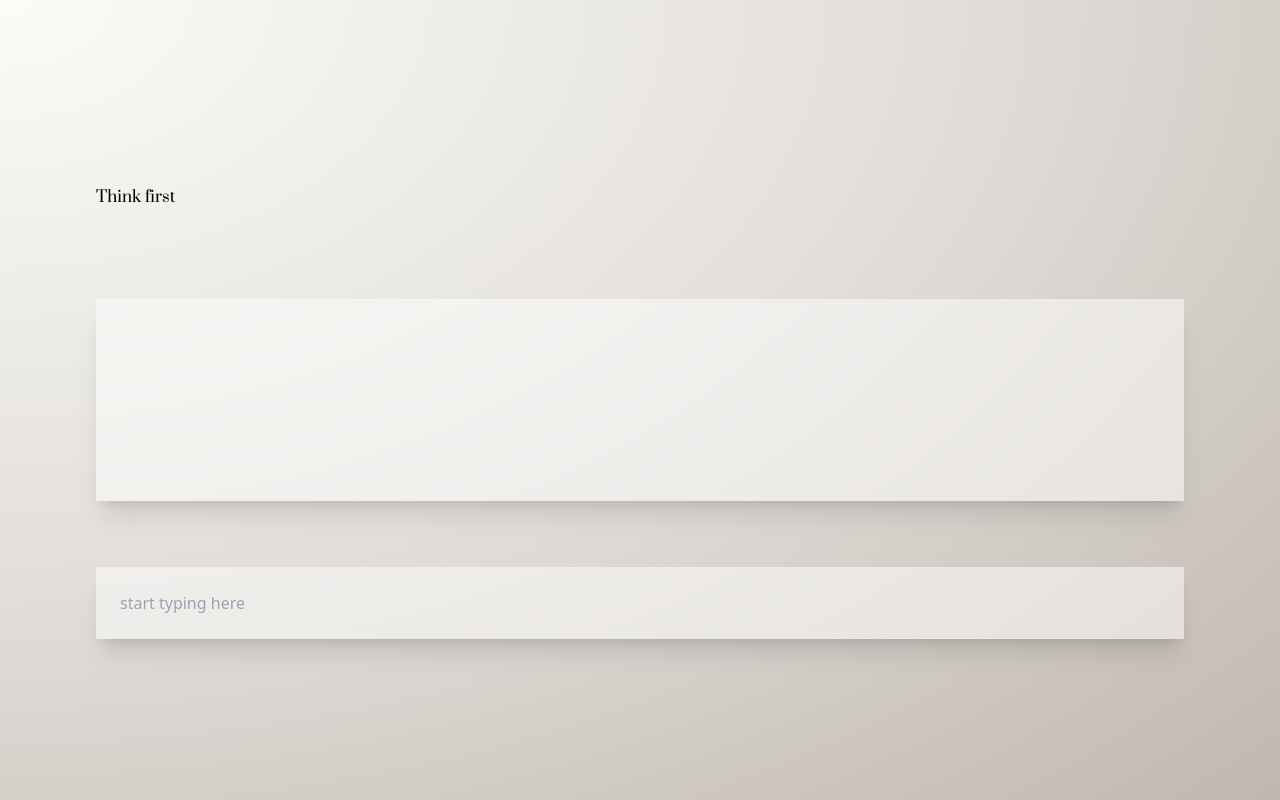
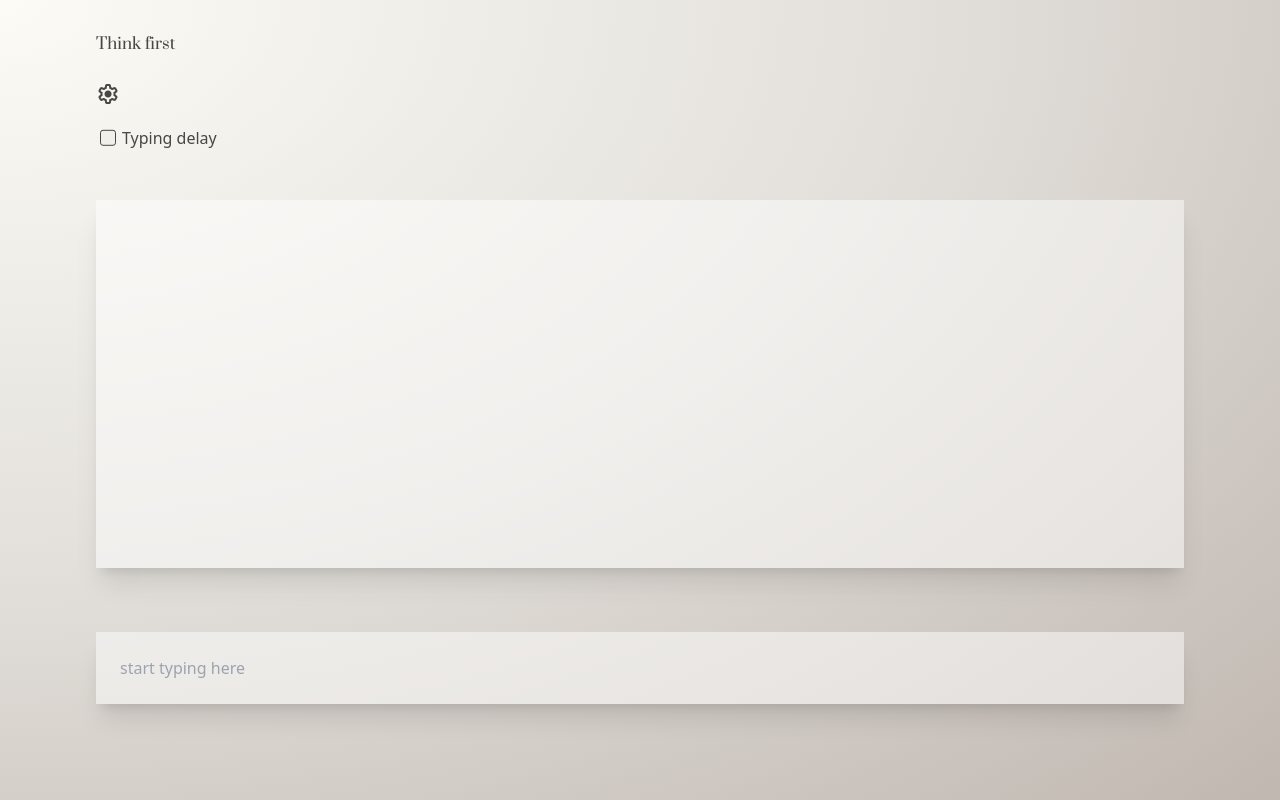
Before and after one commit to Claudia413/typewriter, a Next.js app: page /typewriter in a window 1280 px wide. Built offline with nearby package versions, Linux system fonts and the light colour scheme.

Commit message:
Add styling writing page, add settings, improve layout, add material icons

```diff
--- a/app/globals.css
+++ b/app/globals.css
@@ -31,3 +31,31 @@ body {
     text-wrap: balance;
   }
 }
+
+input[type="checkbox"] {
+  appearance: none;
+  background-color: rgb(241 239 234);
+  margin: 0;
+  font: inherit;
+  color: currentColor;
+  width: 1rem;
+  height: 1rem;
+  border: 1px solid currentColor;
+  border-radius: 3px;
+  transform: translateY(-0.075em);
+  display: grid;
+  place-content: center;
+}
+
+input[type="checkbox"]::before {
+  content: "";
+  width: 0.65rem;
+  height: 0.65rem;
+  transform: scale(0);
+  transition: 120ms transform ease-in-out;
+  box-shadow: inset 1em 1em #484743;
+}
+
+input[type="checkbox"]:checked::before {
+  transform: scale(1);
+}
--- a/app/page.tsx
+++ b/app/page.tsx
@@ -1,9 +1,8 @@
-import Image from "next/image";
 import Link from "next/link";
 
 export default function Home() {
   return (
-    <main className="flex flex-col min-h-screen items-center px-16 md:px-48 py-24 text-brown-900">
+    <main className="flex flex-col min-h-screen items-center px-8 md:px-16 lg:px-24 xl:px-48 py-24 text-brown-900">
       <div className="flex flex-row md:gap-4">
         <div className="w-full flex flex-col justify-center font-lato">
           <h1 className="text-5xl my-4 font-prata tracking-wider max-w-2xl mb-8">
@@ -60,7 +59,7 @@ export default function Home() {
             Start writing
           </Link>
         </div>
-        <div className="-mr-48">
+        <div className="-mr-48 hidden md:block">
           <img
             src="/keyboard-small-light.png"
             className="w-4/5 translate-x-1/4 h-auto"
--- a/app/typewriter/page.tsx
+++ b/app/typewriter/page.tsx
@@ -1,18 +1,31 @@
 "use client";
+import Link from "next/link";
 import { useEffect, useState } from "react";
+import "material-symbols";
 
 export default function Home() {
   const [typed, setTyped] = useState("");
   const [toType, setToType] = useState("");
   const [delay, setDelay] = useState(100);
+  const [minDelay, setMinDelay] = useState(0);
+  const [settingsOpen, setSettingsOpen] = useState(true);
+  const [isDelayChecked, setIsDelayChecked] = useState(false);
 
   const handleChange = (event: any) => {
     setToType(toType + event?.target.value);
   };
 
   useEffect(() => {
+    if (isDelayChecked) {
+      setMinDelay(1100);
+    } else {
+      setMinDelay(0);
+    }
+  }, [isDelayChecked]);
+
+  useEffect(() => {
     const delayTimer = setTimeout(() => {
-      setDelay(Math.min(1100, toType.length * 50 + 100));
+      setDelay(Math.min(minDelay, toType.length * 20 + 100));
     }, 200);
 
     return () => clearTimeout(delayTimer);
@@ -23,19 +36,58 @@ export default function Home() {
       setTyped(typed + toType.charAt(0));
       setToType(toType.substring(1));
     }, delay);
-
     // Cleanup function to clear the timeout if the component unmounts before the timeout completes
     return () => clearTimeout(timer);
   }, [toType]);
 
+  const toggleSettings = () => {
+    setSettingsOpen(!settingsOpen);
+  };
+
+  const handleNoDelayChange = () => {
+    setIsDelayChecked(!isDelayChecked);
+  };
+
   return (
-    <main className="grid grid-cols-1 auto-rows-fr min-h-screen flex-col items-center justify-between p-8 md:p-24">
-      <h1 className="font-prata">Think first</h1>
-      <div className="min-w-full min-h-full shadow-xl bg-white bg-opacity-50 py-10 px-6 md:p-24"></div>
-      {typed}
-      <div>
+    <main className="grid grid-cols-1 grid-rows-custom h-screen flex-col items-center justify-between p-8 md:p-24 md:pt-0 text-brown-900">
+      <div className="self-start">
+        <Link href={"/"}>
+          <h1 className="font-prata my-8">Think first</h1>
+        </Link>
+      </div>
+      <div className="mb-16">
+        <span
+          onClick={toggleSettings}
+          className={`material-symbols-rounded ${
+            settingsOpen ? "text-current" : "text-brown-300"
+          } cursor-pointer mb-4`}
+          title={settingsOpen ? "hide settings" : "show settings"}
+        >
+          settings
+        </span>
+        <div
+          className={`opacity-0 transition-opacity flex flex-row p-1 ${
+            settingsOpen ? "opacity-100" : "pointer-events-none"
+          } `}
+        >
+          <div className="flex items-baseline">
+            <input
+              type="checkbox"
+              checked={isDelayChecked}
+              onChange={handleNoDelayChange}
+            />
+            <label id="delay-label" className="ml-1.5">
+              Typing delay
+            </label>
+          </div>
+        </div>
+      </div>
+      <div className="min-w-full min-h-full max-h-[100%] shadow-xl bg-white row-span-4 bg-opacity-50 py-10 px-6 md:p-24 overflow-x-hidden overflow-y-auto">
+        {typed}
+      </div>
+      <div className="mt-16">
         <input
-          className="shadow-xl min-w-full bg-white bg-opacity-50 p-6 border-none outline-none"
+          className="shadow-xl min-w-full bg-white bg-opacity-50 row-span-2 p-6 border-none outline-none"
           placeholder="start typing here"
           value={""}
           onChange={handleChange}
--- a/tailwind.config.ts
+++ b/tailwind.config.ts
@@ -20,6 +20,7 @@ const config: Config = {
       },
       colors: {
         'brown-900': '#484743',
+        'brown-300': 'rgb(179 176 164)',
         'lilac': '#dae0ef'
       },
       boxShadow: {
@@ -28,6 +29,9 @@ const config: Config = {
         'button-shade-combi': '5px 5px 7px 1px rgba(119,119,119,0.75), inset 5px 4px 17px -3px rgba(245,239,235,0.88),  inset -7px -3px 17px -3px rgba(189,189,189,0.88);',
         'spacebar': 'rgba(0, 0, 0, 0.4) 0px 2px 4px, rgba(0, 0, 0, 0.3) 0px 7px 13px -3px, rgba(0, 0, 0, 0.2) 0px -3px 0px inset',
         'spacebar-press': 'rgba(0, 0, 0, 0.4) 0px 0px 0px, rgba(0, 0, 0, 0.3) 0px 0px 0px -3px, rgba(0, 0, 0, 0.2) 0px 3px 6px inset',
+      },
+      gridTemplateRows: {
+        'custom': '100px 100px minmax(200px, 100%) 1fr'
       }
     },
   },
```
Also changed, not shown: package.json (+6 -5 lines), 1 other file (tests, documents, lock files or other folders).
